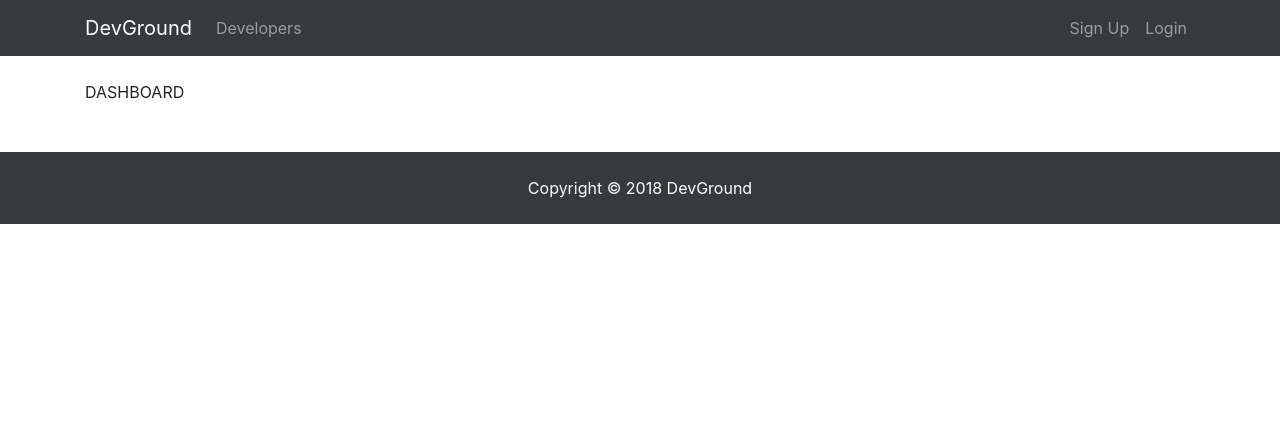
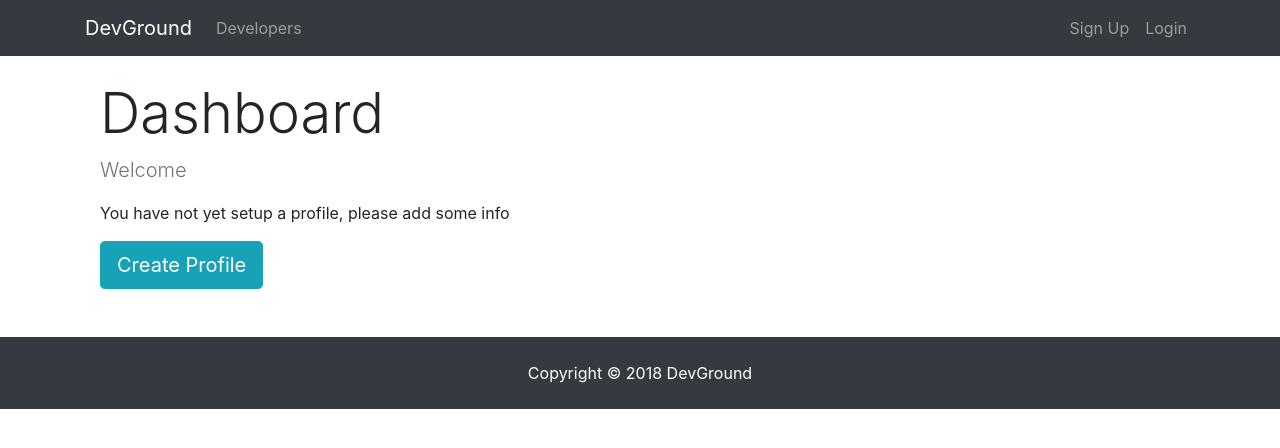
Before and after one commit to atoyan/DevGround, a React (Create React App) app in the folder client/: page /dashboard in a window 1280 px wide. Shown: the top 448 px of the page. Built offline with nearby package versions, Linux system fonts and the light colour scheme; no server answers.

Commit message:
added Spinner Component, and initial Dashboard page

```diff
--- /dev/null
+++ b/client/src/components/common/Spinner.js
@@ -0,0 +1,13 @@
+import React from "react";
+import spinner from "./spinner.gif";
+export default function Spinner() {
+  return (
+    <div>
+      <img
+        src={spinner}
+        style={{ width: "200px", margin: "auto", display: "block" }}
+        alt="loading..."
+      />
+    </div>
+  );
+}
--- a/client/src/components/dashboard/Dashboard.js
+++ b/client/src/components/dashboard/Dashboard.js
@@ -1,18 +1,67 @@
 import React, { Component } from "react";
 import { connect } from "react-redux";
+import { Link } from "react-router-dom";
 import PropTypes from "prop-types";
 import { getCurrentProfile } from "../../actions/profileActions";
+import Spinner from "../common/Spinner";
 
 class Dashboard extends Component {
   componentDidMount() {
     this.props.getCurrentProfile();
   }
   render() {
-    return <div>DASHBOARD</div>;
+    const { user } = this.props.auth;
+    const { profile, loading } = this.props.profile;
+
+    let dashboardContent;
+    if (profile === null || loading === true) {
+      dashboardContent = <Spinner />;
+    } else {
+      // Check if logged in user has a profile
+      if (Object.keys(profile).length > 0) {
+        //TODO Display Profile
+        dashboardContent = <h4>DISPLAY PROFILE</h4>;
+      } else {
+        // User is logged in but has no profile
+        dashboardContent = (
+          <div>
+            <p className="lead text-muted">Welcome {user.name} </p>
+            <p>You have not yet setup a profile, please add some info</p>
+            <Link to="/create-profile" className="btn btn-lg btn-info">
+              Create Profile
+            </Link>
+          </div>
+        );
+      }
+    }
+
+    return (
+      <div className="dashboard">
+        <div class="container">
+          <div class="row">
+            <div class="col-md-12">
+              <h1 className="display-4">Dashboard</h1>
+              {dashboardContent}
+            </div>
+          </div>
+        </div>
+      </div>
+    );
   }
 }
 
+const mapStateToProps = state => ({
+  profile: state.profile,
+  auth: state.auth
+});
+
+Dashboard.propTypes = {
+  getCurrentProfile: PropTypes.func.isRequired,
+  profile: PropTypes.object.isRequired,
+  auth: PropTypes.object.isRequired
+};
+
 export default connect(
-  null,
+  mapStateToProps,
   { getCurrentProfile }
 )(Dashboard);
```
Also changed, not shown: client/src/components/common/spinner.gif (added).
